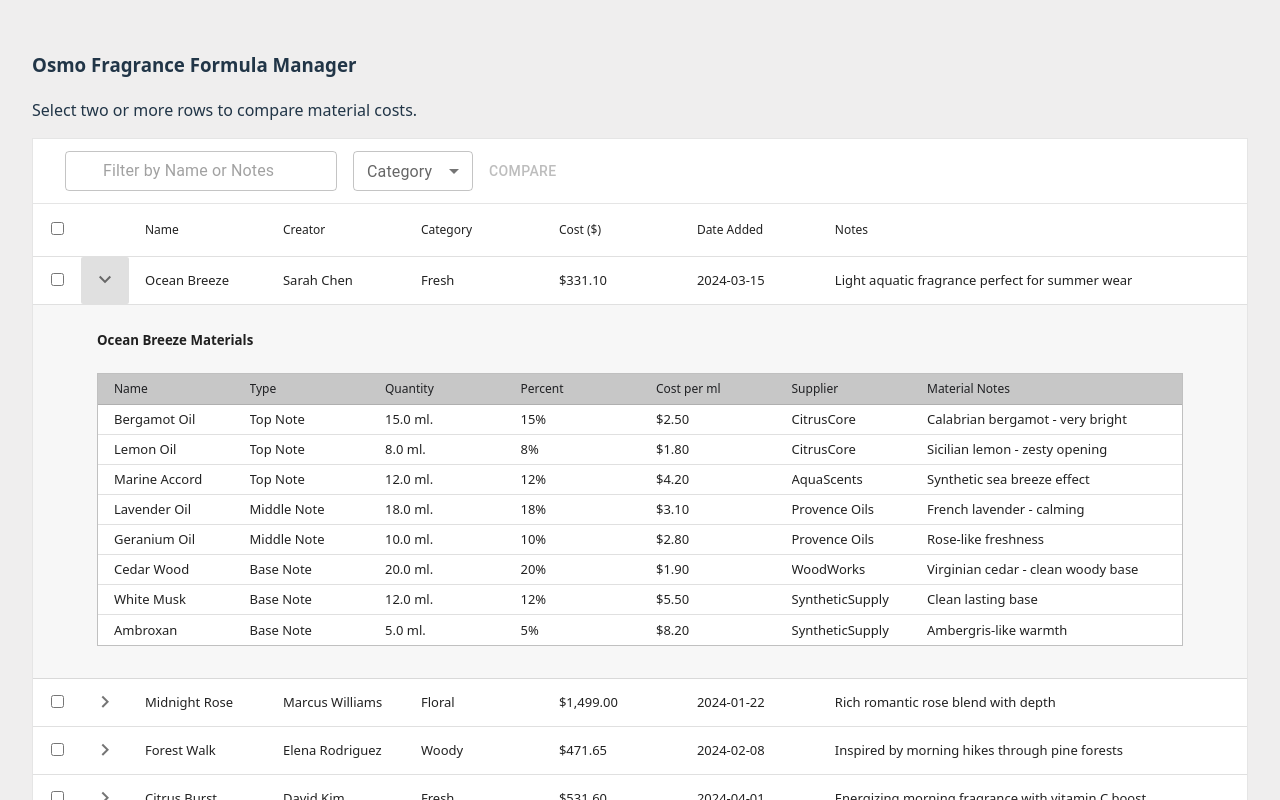
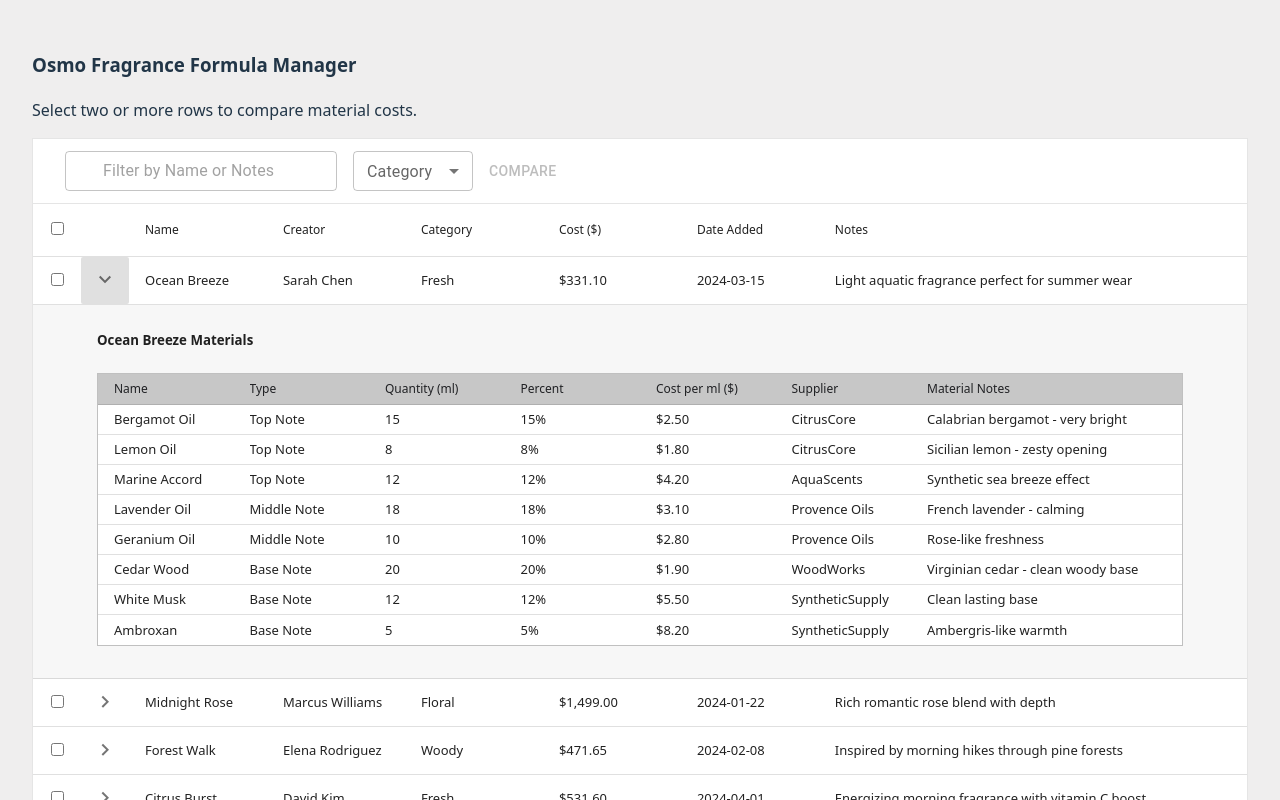
Before and after one commit to acupoftee/fragrance-formula-manager, a React (Vite) app: page / in a window 1280 px wide. Both pictures are taken after a click on the element 105 px from the left and 280 px from the top of the page. Shown: the top 800 px of the page. Built offline with nearby package versions, Linux system fonts and the light colour scheme; some icons are missing.

Commit message:
fix row quantity sorting

```diff
--- a/src/components/MaterialTable/MaterialTable.tsx
+++ b/src/components/MaterialTable/MaterialTable.tsx
@@ -16,9 +16,9 @@ const columns: TableColumn<Material>[] = [
         sortable: true,
     },
     {
-        name: 'Quantity',
-        selector: (row: Material) => `${row.quantity} ml.`,
-        sortable: true
+        name: 'Quantity (ml)',
+        selector: (row: Material) => Number(row.quantity),
+        sortable: true,
 
     },
     {
@@ -28,7 +28,7 @@ const columns: TableColumn<Material>[] = [
         sortFunction: (a: Material, b: Material) => b.percentage - a.percentage
     },
     {
-        name: 'Cost per ml',
+        name: 'Cost per ml ($)',
         selector: (row: Material) => formatCost(row.cost),
         sortable: true,
         sortFunction: (a: Material, b: Material) => b.cost - a.cost
```
